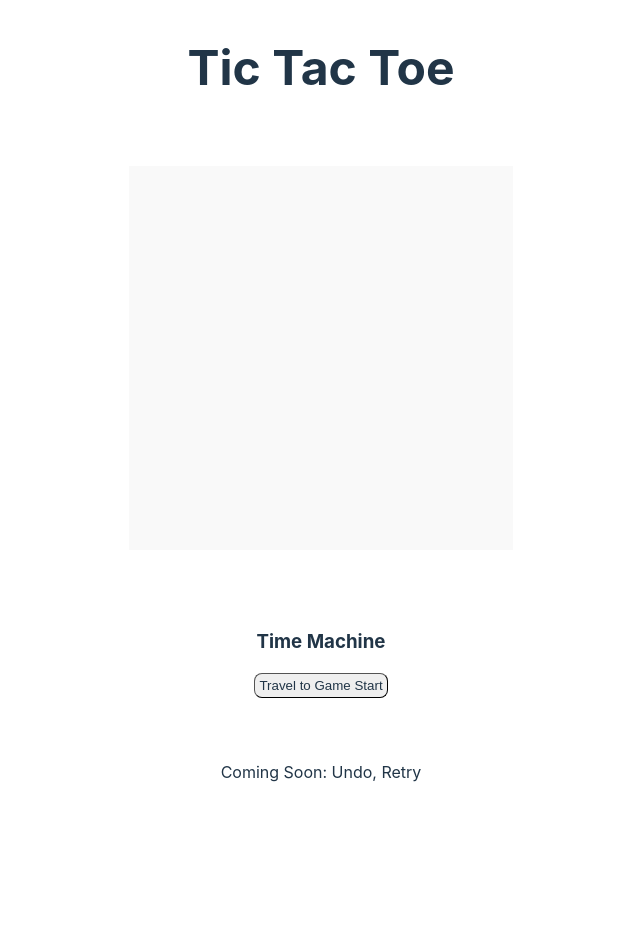
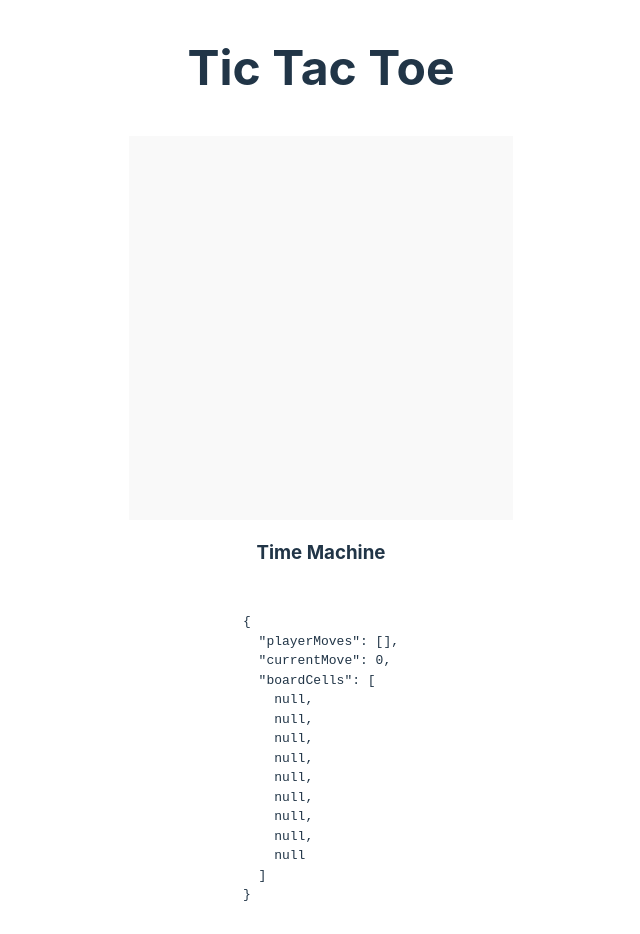
Before and after one commit to GianlucaZoni/accuratris, a React (Vite) app: page / in a window 1280 px wide. Shown: the top 934 px of the page, without its empty margins (319-959 px from the left). Before the commit the page ends 800 px from the top, so only its background shows below. Built offline with nearby package versions, Linux system fonts and the light colour scheme.

Commit message:
Day 05 | Refactor - Time Machine of moves, from array2d History of array board states to array history of player move objects

```diff
--- a/src/App.module.css
+++ b/src/App.module.css
@@ -12,5 +12,14 @@ h1 {
 }
 
 .controls {
+  display: flex;
+  justify-content: center;
+  align-items: center;
+  gap: 1rem;
   padding: 1rem;
 }
+
+.controls>*:nth-child(odd):hover {
+  color: #646cff;
+  cursor: pointer;
+}
--- a/src/App.tsx
+++ b/src/App.tsx
@@ -9,7 +9,11 @@ function App() {
       <div className={styles.wrapper}>
         <h1>Tic Tac Toe</h1>
         <Board />
-        <div className={styles.controls}>Coming Soon: Undo, Retry</div>
+        <div className={styles.controls}>
+          <div>Undo</div>
+          <div> | </div>
+          <div>Retry</div>
+        </div>
       </div>
     </>
   )
--- a/src/components/Board.tsx
+++ b/src/components/Board.tsx
@@ -5,75 +5,70 @@ import { Cell } from "./Cell"
 import { handleWinState } from "./WinState"
 import { Player } from "../lib/types"
 import { setFaviconWithChar } from "../lib/setFaviconWithChar"
+import { PlayerMove } from "../lib/types"
 
 export function Board() {
-  //const [cellState, setCellState] = useState<(null | Player)[]>(Array(9).fill(null))
-  const [history, setHistory] = useState<(null | Player)[][]>([Array(9).fill(null)])
+  const [playerMoves, setPlayerMoves] = useState<PlayerMove[]>([])
+  const [currentMove, setCurrentMove] = useState<number>(0)
 
-  const [currentMove, setCurrentMove] = useState(0)
+  const boardCells: (null | Player)[] = Array(9).fill(null)
+  playerMoves.map((move) => {
+    boardCells[move.pos] = move.player
+  })
+
+  //const currentMove = playerMoves.length
   const isXTurn = currentMove % 2 === 0
-  //const [isXTurn, setIsXTurn] = useState(true)
 
-  function handleGame(newCellState: (null | Player)[]) {
-    //const nextMove: (null | Player)[] = [...cellState.slice(0, currentMove + 1), newCellState]
-    const nextMove = [...history.slice(0, currentMove + 1), newCellState]
-    setHistory(nextMove)
-    setCurrentMove(nextMove.length - 1)
-    //setIsXTurn(!isXTurn)
+  function timeTravelTo(moveIndex: number) {
+    setCurrentMove(moveIndex)
+    setPlayerMoves(playerMoves.slice(0, moveIndex))
   }
-
-  function timeTravelTo(move: number) {
-    setCurrentMove(move)
-    //setIsNext(nextTurn%2===0)
-  }
-
-  const historyList = history.map((_, move) => {
-    const textDescription = move > 0 ? `Travel to Turn ${move}` : "Travel to Game Start"
-
-    return (
-      <li key={move}>
-        <button onClick={() => timeTravelTo(move)}>{textDescription}</button>
-      </li>
-    )
-  })
 
   useEffect(() => {
     setFaviconWithChar(isXTurn ? "❌" : "⭕")
   }, [isXTurn])
 
-  function handleState(index: number) {
-    const currentCells = history[currentMove]
-    /* if (history[index] !== null || handleWinState(currentCells)) {
-      return
-    } */
-    if (currentCells[index] !== null || handleWinState(currentCells)) {
-      return
+  function handleState(cellPosition: number) {
+    if (boardCells[cellPosition] !== null || winner || isDraw) return
+    const currentPlayer: Player = isXTurn ? "X" : "O"
+
+    const currentPlayerMove = {
+      pos: cellPosition,
+      player: currentPlayer,
     }
-    //const history = cellState()
-    const newCellState = [...currentCells]
-    newCellState[index] = isXTurn ? "X" : "O"
-    handleGame(newCellState)
-    /* setCellState(newCellState)
-    setIsXTurn(!isXTurn) */
+
+    setPlayerMoves([...playerMoves, currentPlayerMove])
+    setCurrentMove(currentMove + 1)
   }
 
-  const currentCells = history[currentMove]
-  const winner = handleWinState(currentCells)
-  const isDraw = !winner && currentCells.every((cell) => cell !== null)
+  const winner = handleWinState(boardCells)
+  const isDraw = !winner && boardCells.every((cell) => cell !== null)
   const winnerStatus = winner ? `Player ${winner} wins!` : isDraw ? "It's a draw!" : null
 
   return (
     <>
       <div className={styles.board}>
-        {currentCells.map((cellValue, index) => (
-          <Cell key={index} cellValue={cellValue} onCellClick={() => handleState(index)} />
+        {boardCells.map((playerMove, index) => (
+          <Cell key={index} cellValue={playerMove} onCellClick={() => handleState(index)} />
         ))}
       </div>
       <div className={styles.winnerStatus}>{winnerStatus}</div>
       <div className={styles.history}>
         <h3>Time Machine</h3>
-        <ol>{historyList}</ol>
+        <ol>
+          {playerMoves.map((move, moveIndex) => (
+            <li key={moveIndex}>
+              <button onClick={() => timeTravelTo(moveIndex)}>
+                {moveIndex > 0
+                  ? `Travel to Turn ${moveIndex} in cell ${move.pos} by ${move.player}`
+                  : `Travel to Game Start`}
+              </button>
+            </li>
+          ))}
+        </ol>
       </div>
+
+      <pre>{JSON.stringify({ playerMoves, currentMove, boardCells }, null, 2)}</pre>
     </>
   )
 }
--- a/src/lib/types.ts
+++ b/src/lib/types.ts
@@ -1 +1,6 @@
 export type Player = "X" | "O"
+
+export interface PlayerMove {
+    pos: number,
+    player: Player
+}
```
Also changed, not shown: src/components/TimeMachine.tsx (added).
